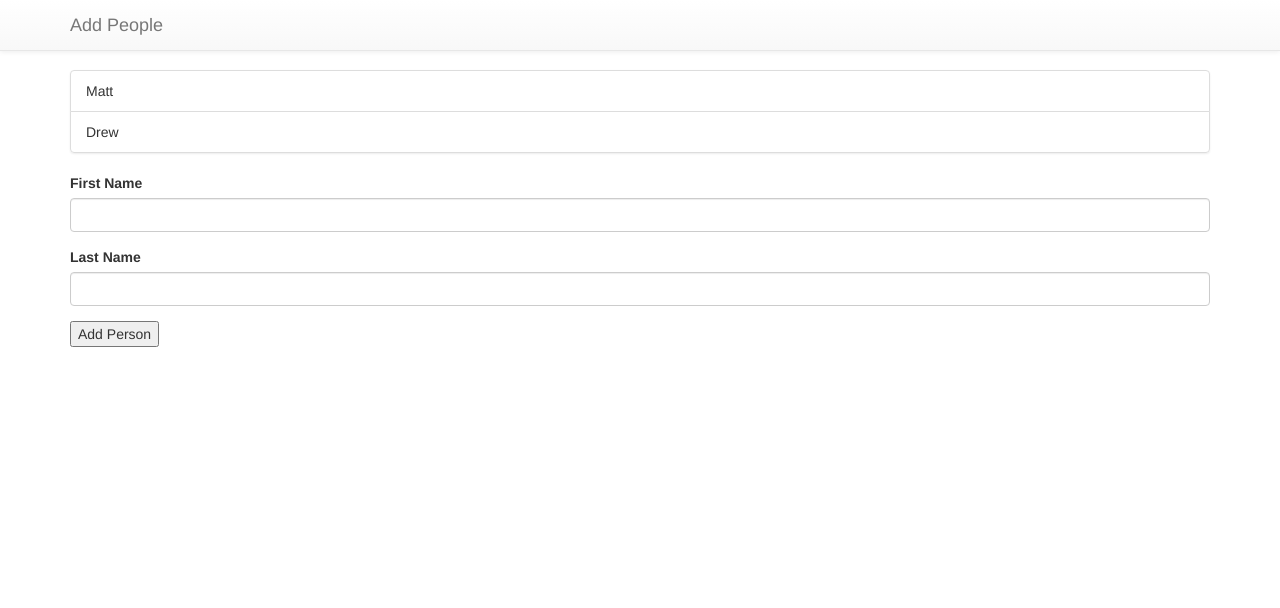
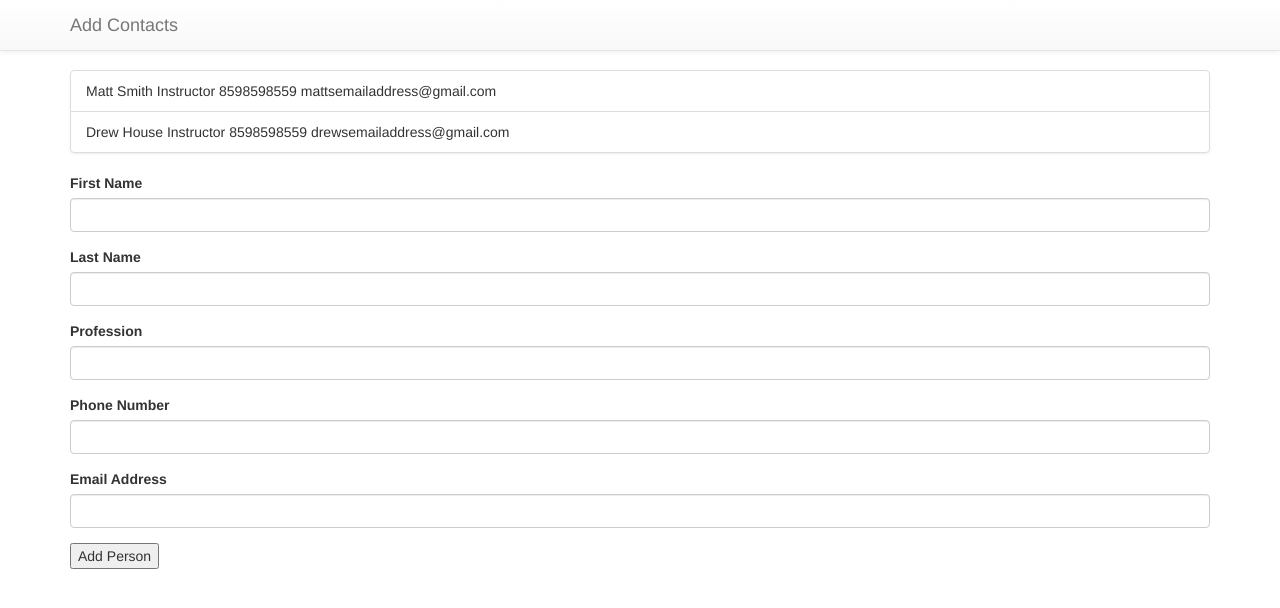
Before and after one commit to AvailableFebruary/address-book-angular, a plain HTML site: page index.html in a window 1280 px wide. Drawn offline with nearby package versions, Linux system fonts and the light colour scheme.

Commit message:
contacts listing

```diff
--- a/app.js
+++ b/app.js
@@ -2,24 +2,33 @@ angular.module('app', [])
     .controller('MainCtrl', mainController);
 
 function mainController($scope) {
-    $scope.people = [
+    $scope.contacts = [
         {
             firstName: "Matt",
-            lastName: "Smith"
+            lastName: "Smith",
+            profession: "Instructor",
+            phoneNumber: "8598598559",
+            emailAddress: "mattsemailaddress@gmail.com"
         },
         {
             firstName: "Drew",
-            lastName: "House"
+            lastName: "House",
+            profession: "Instructor",
+            phoneNumber: "8598598559",
+            emailAddress: "drewsemailaddress@gmail.com"
         }
     ];
 
-    $scope.newPerson =  {
+    $scope.newContact =  {
         firstName: '',
-        lastName: ''
+        lastName: '',
+        profession: '',
+        phoneNumber: '',
+        emailAddress: ''
     };
 
-    $scope.addPerson = function () {
-        $scope.people.push($scope.newPerson);
-        $scope.newPerson = {};
+    $scope.addContact = function () {
+        $scope.contacts.push($scope.newContact);
+        $scope.newContact = {};
     }
 }
--- a/index.html
+++ b/index.html
@@ -1,7 +1,7 @@
 <!DOCTYPE html>
 <html ng-app="app">
 <head>
-<meta name="description" content="Simple add person to people list">
+<meta name="description" content="Simple add person to contact list">
     <meta name="viewport" content="width=device-width, initial-scale=1">
     <title>Add Person to list</title>
     <!-- Latest compiled and minified CSS -->
@@ -25,7 +25,7 @@
             <div class="container">
                 <div class="navbar-header">
                     <span class="navbar-brand">
-                        Add People
+                        Add Contacts
                     </span>
                 </div>
             </div>
@@ -33,19 +33,31 @@
     </header>
     <div class="container" ng-cloak ng-controller="MainCtrl">
         <ul class="list-group">
-            <li class="list-group-item" ng-repeat="person in people">
-                {{person.firstName}}
+            <li class="list-group-item" ng-repeat="contact in contacts">
+                {{contact.firstName}} {{contact.lastName}} {{contact.profession}} {{contact.phoneNumber}} {{contact.emailAddress}}
             </li>
         </ul>
         <div class="form-group">
             <label for="">First Name</label>
-            <input type="text" ng-model="newPerson.firstName" class="form-control">
+            <input type="text" ng-model="newContact.firstName" class="form-control">
         </div>
         <div class="form-group">
             <label for="">Last Name</label>
-            <input type="text" ng-model="newPerson.lastName" class="form-control">
+            <input type="text" ng-model="newContact.lastName" class="form-control">
         </div>
-        <button ng-click="addPerson()">Add Person</button>
+        <div class="form-group">
+            <label for="">Profession</label>
+            <input type="text" ng-model="newContact.profession" class="form-control">
+        </div>
+        <div class="form-group">
+            <label for="">Phone Number</label>
+            <input type="text" ng-model="newContact.phoneNumber" class="form-control">
+        </div>
+        <div class="form-group">
+            <label for="">Email Address</label>
+            <input type="text" ng-model="newContact.emailAddress" class="form-control">
+        </div>
+        <button ng-click="addContact()">Add Person</button>
 
     </div>
 </body>
```
